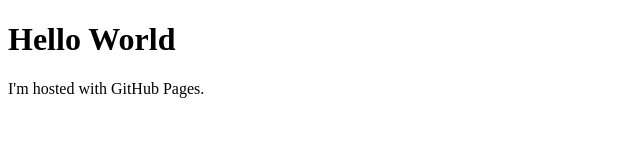
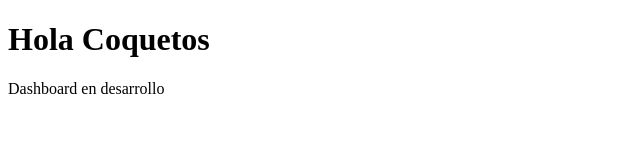
Before and after one commit to rocoto-dev/rocoto_dev.github.io, a plain HTML site: page index.html in a window 1280 px wide. Shown: the whole page, without its empty margins (0-640 px from the left). Drawn offline with Linux system fonts and the light colour scheme.

Commit message:
Update index.html

```diff
--- a/index.html
+++ b/index.html
@@ -1,7 +1,7 @@
 <!DOCTYPE html>
 <html>
 <body>
-<h1>Hello World</h1>
-<p>I'm hosted with GitHub Pages.</p>
+<h1>Hola Coquetos</h1>
+<p>Dashboard en desarrollo</p>
 </body>
 </html>
```
